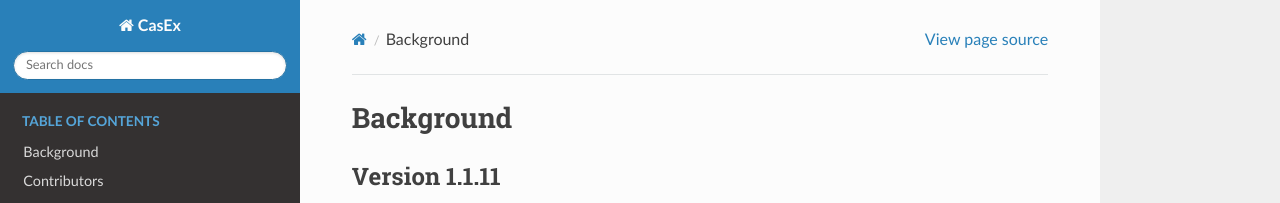
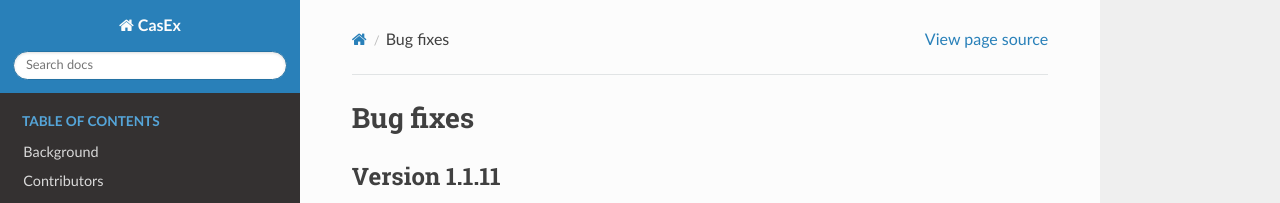
Before and after one commit to JARUS-QM/casex, a Sphinx documentation site: the page built from docs/source/bugfixes.rst, in a window 1280 px wide. Shown: the top 203 px of the page. Built offline with Sphinx 7.4.7 and the Read the Docs theme 2.0.0, drawn with Linux system fonts in a browser that asks for light colours.

Commit message:
Update bugfixes.rst

```diff
--- a/docs/source/bugfixes.rst
+++ b/docs/source/bugfixes.rst
@@ -1,4 +1,4 @@
-Background
+Bug fixes
 ==========
 
 Version 1.1.11
```
